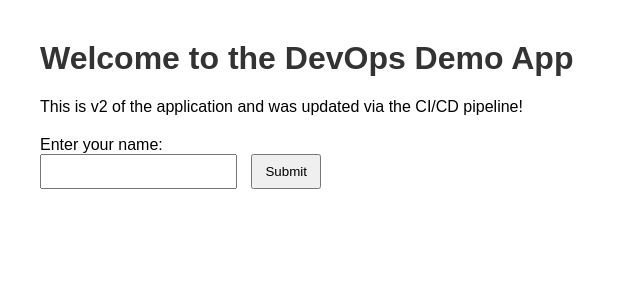
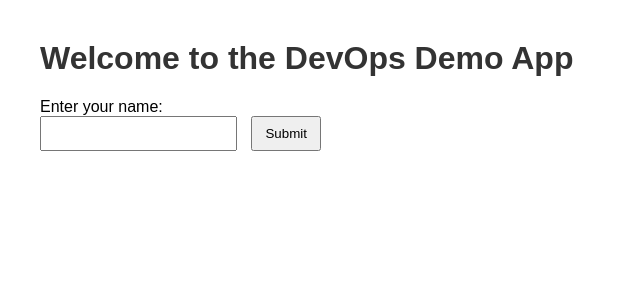
Before and after one commit to AMB1702/aws-devops-webapp-pipeline, a Flask app: page / in a window 1280 px wide. Shown: the top 300 px of the page, without its empty margins (0-640 px from the left). Run offline with Flask 3, Linux system fonts and the light colour scheme.

Commit message:
Demo change for CI/CD pipeline

```diff
--- a/app/templates/index.html
+++ b/app/templates/index.html
@@ -6,7 +6,6 @@
 </head>
 <body>
     <h1>Welcome to the DevOps Demo App</h1>
-    <p>This is v2 of the application and was updated via the CI/CD pipeline!</p>
 
     <form method="POST">
         <label for="name">Enter your name:</label><br>
```
Also changed, not shown: README.md, 1 other file.
